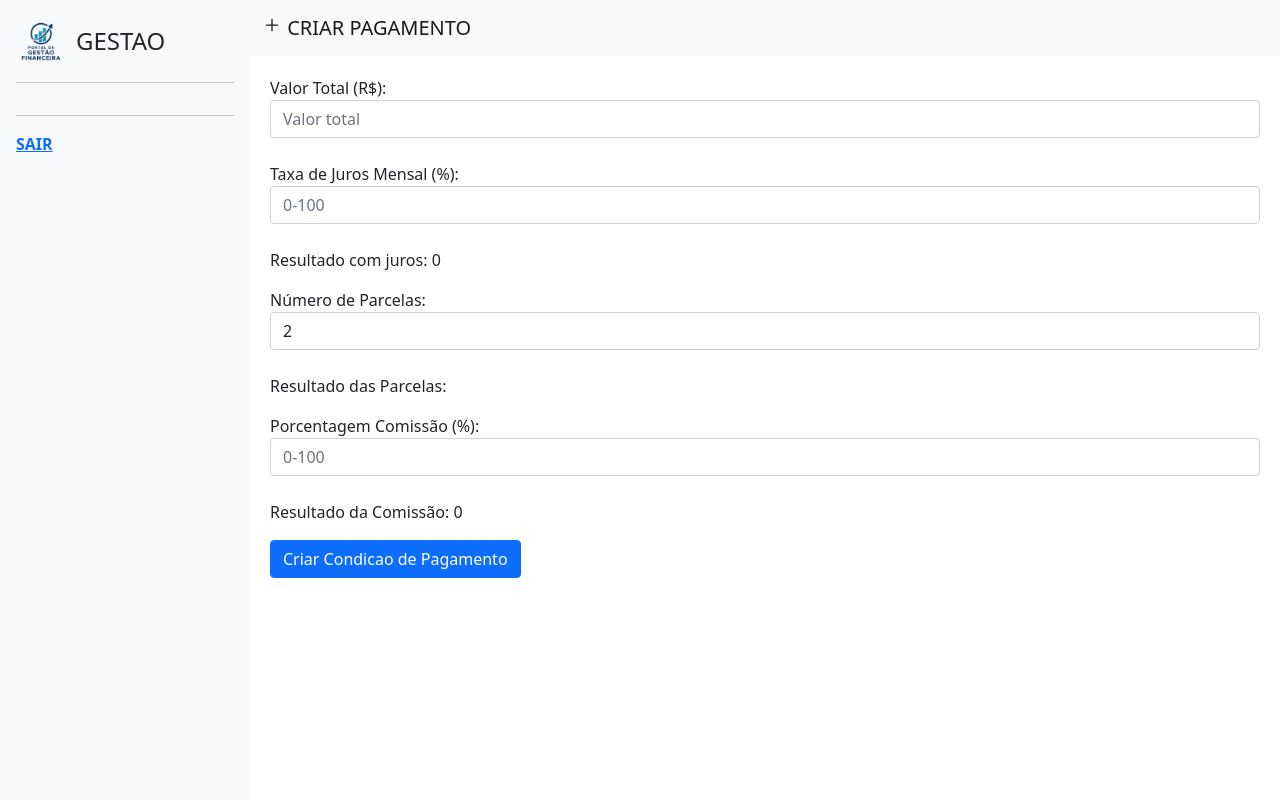
After one commit to luanajulia/FinansManager, a Flask app: page /criarpagamento in a window 1280 px wide. The commit adds this page. Run offline with Flask 3, Linux system fonts and the light colour scheme; the visitor is signed in with stand-in values (Sample User, id 1); data comes from the database, SQL or seed files in the repository; both versions use the stored data as it was after the commit; some libraries are stand-ins or nearby versions.

Commit message:
condicao de pagamento

```diff
--- a/FinansManager/criar_banco.py
+++ b/FinansManager/criar_banco.py
@@ -1,5 +1,5 @@
 from movimentacao import database, app
-from movimentacao.models import Cliente, Usuario, Movimentacao, Contrato
+from movimentacao.models import Cliente, Usuario, Movimentacao, Contrato, Pagamento
 
 with app.app_context():
     database.create_all()
--- a/FinansManager/movimentacao/forms.py
+++ b/FinansManager/movimentacao/forms.py
@@ -42,3 +42,10 @@ class FormContrato(FlaskForm):
     frequencia = StringField("Frequência:", validators=[DataRequired()])
     data = StringField("Data Início Contrato:", validators=[DataRequired()])
     botao_confirmacao = SubmitField("Criar Contrato")
+
+class FormPagamentos(FlaskForm):
+    valorTotal = StringField("Valor Total:", validators=[DataRequired()])
+    porcentagem = StringField("Taxa de Juros:", validators=[DataRequired()])
+    divisor = StringField("Número de Parcelas:", validators=[DataRequired()])
+    porcentagemComissao = StringField("Porcentagem Comissão:", validators=[DataRequired()])
+    botao_confirmacao = SubmitField("Criar Condicao de Pagamento")
--- a/FinansManager/movimentacao/routes.py
+++ b/FinansManager/movimentacao/routes.py
@@ -1,9 +1,9 @@
 # criar as rotas do nosso site (os links)
 from flask import flash,  render_template, request, url_for, redirect, session
 from movimentacao import app, database, bcrypt
-from movimentacao.models import Cliente, Usuario, Movimentacao, database, Contrato
+from movimentacao.models import Cliente, Usuario, Movimentacao, database, Contrato, Pagamento
 from flask_login import login_required, login_user, logout_user, current_user
-from movimentacao.forms import FormLogin, FormCriarConta, FormCliente, FormContrato
+from movimentacao.forms import FormLogin, FormCriarConta, FormCliente, FormContrato, FormPagamentos
 from werkzeug.utils import secure_filename
 import os
 import sqlite3 as sql
@@ -40,6 +40,30 @@ def homepage():
             login_user(usuario)
             return redirect(url_for("clientes"))
     return render_template("homepage.html", form=form_login)
+
+@app.route("/criarpagamento", methods=["GET", "POST"])
+def criar_pagamento():
+    form_criarpagamento = FormPagamentos()
+    user = Usuario.query.get(int(current_user.id))
+    usuarios = Usuario.query.filter(Usuario.nivel == "Vendedor").all()
+    if form_criarpagamento.validate_on_submit():
+        valor=int(request.form.get("valorTotal"))
+        juros=int(request.form.get("porcentagem"))
+        parcelas=int(request.form.get("divisor"))
+        porcentagem_comissao=int(request.form.get("porcentagemComissao"))
+
+        pagamento = Pagamento(valor_juros=int(((juros/100)*valor)+valor),
+                              valor=valor,
+                              juros=request.form.get("porcentagem"),
+                              parcelas=request.form.get("divisor"),
+                              result_parcelas=int((((juros/100)*valor)+valor) / parcelas),
+                              porcentagem_comissao=request.form.get("porcentagemComissao"),
+                              valor_comissao=int((porcentagem_comissao/100)*valor))
+
+        database.session.add(pagamento)
+        database.session.commit()
+        return redirect(url_for("pagamentos"))
+    return render_template("criarpagamentos.html", form=form_criarpagamento, usuarios=usuarios, user=user)
 
 @app.route("/criarconta", methods=["GET", "POST"])
 def criar_conta():
@@ -78,38 +102,41 @@ def criarcliente():
 
 @app.route("/criarcontrato", methods=["GET", "POST"])
 def criarcontrato():
+    pagamentos = database.session.query(Pagamento).all()
     form_criarcontrato = FormContrato()
     user = Usuario.query.get(int(current_user.id))
     usuarios = Cliente.query.order_by(Cliente.nome).all()
     if request.method == "POST":
-        valor=int(request.form.get("valorTotal"))
-        juros=int(request.form.get("porcentagem"))
-        frequencia=int(request.form.get("divisor"))
+        condioes = Pagamento.query.filter(Pagamento.id == request.form.get("condicao")).all()
+        valor=condioes[0].valor_juros
+        juros=condioes[0].juros
+        parcelas=condioes[0].result_parcelas
+        frequencia=condioes[0].parcelas
         contrato = Contrato(data=datetime.now().strftime('%d/%m/%Y %H:%M'),
-                            valor=(((juros/100)*valor)+valor),
-                            saldo=(((juros/100)*valor)+valor),
+                            valor=valor,
+                            saldo=juros,
                             juros=juros,
                             frequencia=frequencia,
                             status="Ativo",
                             ultimo_insert="Sem movimentação",
                             id_cliente=request.form.get("cliente"),
-                            parcelas=str(int((((juros/100)*valor)+valor))/frequencia),
+                            parcelas=parcelas,
                             pagamento=request.form.get("frequencia"))
         database.session.add(contrato)
         database.session.commit()
-        cursor.execute("UPDATE CLIENTE SET saldo = saldo-'"+str((((juros/100)*valor)+valor))+"' WHERE id = '"+request.form.get("cliente")+"'")
+        cursor.execute("UPDATE CLIENTE SET saldo = saldo-'"+str(valor)+"' WHERE id = '"+request.form.get("cliente")+"'")
         clientes = cursor.execute("SELECT * FROM CLIENTE where id = '"+request.form.get("cliente")+"'").fetchall()
         contrato=cursor.execute("SELECT * FROM CONTRATO where id_cliente = '"+request.form.get("cliente")+"' order by id desc limit 1").fetchall()
         for c in clientes:
             id_cliente = c[0]
             saldo = c[4]
-            valor_pago=(((juros/100)*valor)+valor)
+            valor_pago=valor
             for co in contrato:
                 id_contrato = co[0]
                 cursor.execute("INSERT INTO MOVIMENTACAO (id_cliente, data, valor_emprestado, usuario_insert, obs, ultimo_saldo, id_contrato) VALUES ('"+str(request.form.get("cliente"))+"', '"+datetime.now().strftime('%d/%m/%Y %H:%M')+"', '"+str(valor_pago)+"', '"+str(current_user.id)+"', 'Contrato Valor pego', '"+str(saldo)+"'-'"+str(valor_pago)+"', '"+str(id_contrato)+"')")
                 conn.commit()
                 return redirect(url_for("contratos"))
-    return render_template("criarcontrato.html", form=form_criarcontrato, usuarios=usuarios, user=user)
+    return render_template("criarcontrato.html", form=form_criarcontrato, usuarios=usuarios, user=user, pagamentos=pagamentos)
 
 @app.route("/criar_vendedor", methods=["GET", "POST"])
 def criar_vendedor():
@@ -183,6 +210,14 @@ def extrato(id):
     total_recebido = database.session.query(database.func.sum(Movimentacao.valor_pago)).filter(Movimentacao.id_cliente == id).first()
     total_saldo = database.session.query(database.func.sum(Cliente.saldo)).filter(Cliente.id == id).first()
     return render_template("extrato_cliente.html", movimentacoes_completas=movimentacoes, extr=extr, user=user, total_saida=total_saida,total_recebido=total_recebido, total_saldo=total_saldo)
+
+@app.route("/pagamentos")
+@login_required
+def pagamentos():
+    pag="pag"
+    user = Usuario.query.get(int(current_user.id))
+    pagamentos = database.session.query(Pagamento).all()
+    return render_template("pagamentos.html", pagamentos=pagamentos, pag=pag, user=user)
 
 @app.route("/clientes")
 @login_required
--- /dev/null
+++ b/FinansManager/movimentacao/templates/criarpagamentos.html
@@ -0,0 +1,87 @@
+{% extends "navbar.html" %}
+ {% block titlle %}
+      <ion-icon name="add-outline"></ion-icon>
+      CRIAR PAGAMENTO
+      {% endblock %}
+
+{% block body %}
+       {% block formulario %}
+
+        <form method="POST" class="popup">
+            {{ form.csrf_token }}
+            <label>Valor Total (R$):</label>
+            <input type="number" class="form-control" id="valorTotal" name="valorTotal" placeholder="Valor total" oninput="calcular(); atualizarComissoes()">
+            <br>
+            <label>Taxa de Juros Mensal (%):</label>
+            <input type="number" class="form-control"  id="porcentagem" name="porcentagem" min="0" max="100" placeholder="0-100" oninput="calcular()">
+            <br>
+            <p>Resultado com juros: <span id="resultado">0</span></p>
+            <label>Número de Parcelas:</label>
+            <input type="number" class="form-control" id="divisor" name="divisor" value="2" placeholder="Digite o divisor" oninput="realizarCalculo(); atualizarComissoes()">
+            <br>
+            <p>Resultado das Parcelas: <span id="resultadodois"></span></p>
+            <label>Porcentagem Comissão (%):</label>
+            <input type="number" class="form-control" id="porcentagemComissao" name="porcentagemComissao" min="0" max="100" placeholder="0-100" oninput="atualizarComissoes()">
+            <br>
+            <p>Resultado da Comissão: <span id="resultadoComissao">0</span></p>
+            {{ form.botao_confirmacao(class="btn btn-primary") }}
+
+
+        </form>
+          {% endblock %}
+
+        </div>
+    </div>
+  </body>
+<script>
+  function calcular() {
+    const p = parseFloat(document.getElementById('porcentagem').value) || 0;
+    const v = parseFloat(document.getElementById('valorTotal').value) || 0;
+    const res = ((p / 100) * v) + v;
+    const inteiro = Math.round(res);
+    document.getElementById('resultado').innerText = inteiro;
+    return inteiro;
+  }
+  function realizarCalculo() {
+    const inputDivisor = document.getElementById('divisor').value;
+    const divisor = Number(inputDivisor);
+
+    const valorParaDividir = calcular();
+
+    if (divisor !== 0) {
+        const resultado = Math.round(valorParaDividir / divisor);
+        document.getElementById('resultadodois').innerText = resultado;
+        return resultado;
+    } else {
+        alert("Não é possível dividir por zero!");
+        return 0;
+    }
+  }
+
+  function comissao() {
+    const p = parseFloat(document.getElementById('porcentagemComissao').value) || 0;
+    const v = parseFloat(document.getElementById('valorTotal').value) || 0;
+    const res = (p / 100) * v;
+    const inteiro = Math.round(res);
+    document.getElementById('resultadoComissao').innerText = inteiro;
+    return inteiro;
+  }
+
+  function comissao_mensal() {
+    const p = parseFloat(document.getElementById('porcentagemComissao').value) || 0;
+    const v = parseFloat(document.getElementById('valorTotal').value) || 0;
+    const divisor = Number(document.getElementById('divisor').value) || 1;
+    const comissaoTotal = (p / 100) * v;
+    const mensal = divisor !== 0 ? comissaoTotal / divisor : 0;
+    const inteiro = Math.round(mensal);
+    document.getElementById('resultadoComissaomes').innerText = inteiro;
+    return inteiro;
+  }
+
+  function atualizarComissoes() {
+    comissao();
+    comissao_mensal();
+  }
+
+</script>
+{% endblock %}
--- a/FinansManager/movimentacao/templates/navbar.html
+++ b/FinansManager/movimentacao/templates/navbar.html
@@ -15,7 +15,7 @@
  <script src="https://cdnjs.cloudflare.com/ajax/libs/jquery.mask/1.14.11/jquery.mask.min.js"></script>
  <script src="https://cdn.jsdelivr.net/npm/bootstrap@5.0.2/dist/js/bootstrap.bundle.min.js" integrity="sha384-MrcW6ZMFYlzcLA8Nl+NtUVF0sA7MsXsP1UyJoMp4YLEuNSfAP+JcXn/tWtIaxVXM" crossorigin="anonymous"></script>
  <title>{% block titulo %}
- GESTAO FINANCEIRA
+ GESTAO
  {% endblock %}</title>
 
     <style>
@@ -66,13 +66,13 @@
 
     <div class="offcanvas offcanvas-start bg-light" tabindex="-1" id="sidebarMenu" aria-labelledby="sidebarMenuLabel" style="width: 250px;">
         <div class="offcanvas-header">
-            <h5 class="offcanvas-title" id="sidebarMenuLabel">GESTAO FINANCEIRA</h5>
+            <h5 class="offcanvas-title" id="sidebarMenuLabel">GESTAO </h5>
             <button type="button" class="btn-close text-reset" data-bs-dismiss="offcanvas" aria-label="Close"></button>
         </div>
         <div class="offcanvas-body d-flex flex-column flex-shrink-0 p-3">
             <a href="/" class="d-flex align-items-center mb-3 mb-md-0 me-md-auto link-dark text-decoration-none">
                 <img src="{{ url_for('static', filename='fotos_site/LOGO.png') }}" width="50" height="50" >
-                <span class="fs-4" style="padding-left: 10px;">GESTAO FINANCEIRA</span>
+                <span class="fs-4" style="padding-left: 10px;">GESTAO </span>
             </a>
             <hr>
             {% if user.nivel == 'Administrador'  %}
@@ -151,6 +151,13 @@
                 <a href="{{ url_for('quitado') }}"  class="nav-link" ><ion-icon name="checkmark-outline"></ion-icon>QUITADOS </a>
                 {% endif %}
             </li>
+            <li>
+                {% if pag == "pag" %}
+                <a href="{{ url_for('pagamentos') }}"  class="nav-link active" ><ion-icon name="wallet-outline"></ion-icon> PAGAMENTOS </a>
+                {% else %}
+                <a href="{{ url_for('pagamentos') }}"  class="nav-link" ><ion-icon name="wallet-outline"></ion-icon>PAGAMENTOS </a>
+                {% endif %}
+            </li>
         </ul>
         {% endif %}
             <hr>
@@ -163,7 +170,7 @@
     <div class="d-none d-lg-flex flex-column flex-shrink-0 p-3 bg-light sidebar">
         <a href="/" class="d-flex align-items-center mb-3 mb-md-0 me-md-auto link-dark text-decoration-none">
             <img src="{{ url_for('static', filename='fotos_site/LOGO.png') }}" width="50" height="50" >
-            <span class="fs-4" style="padding-left: 10px;">GESTAO FINANCEIRA</span>
+            <span class="fs-4" style="padding-left: 10px;">GESTAO </span>
         </a>
         <hr>
         {% if user.nivel == 'Administrador'  %}
@@ -211,6 +218,13 @@
                 <a href="{{ url_for('quitado') }}"  class="nav-link" ><ion-icon name="checkmark-outline"></ion-icon>QUITADOS </a>
                 {% endif %}
             </li>
+            <li>
+                {% if pag == "pag" %}
+                <a href="{{ url_for('pagamentos') }}"  class="nav-link active" ><ion-icon name="wallet-outline"></ion-icon> PAGAMENTOS </a>
+                {% else %}
+                <a href="{{ url_for('pagamentos') }}"  class="nav-link" ><ion-icon name="wallet-outline"></ion-icon> PAGAMENTOS </a>
+                {% endif %}
+            </li>
         </ul>
         {% elif user.nivel == 'Vendedor'  %}
         <ul class="nav nav-pills flex-column mb-auto">
@@ -227,6 +241,13 @@
                 <a href="{{ url_for('contratos') }}"  class="nav-link active" ><ion-icon name="document-outline"></ion-icon> CONTRATOS </a>
                 {% else %}
                 <a href="{{ url_for('contratos') }}"  class="nav-link" ><ion-icon name="document-outline"></ion-icon> CONTRATOS </a>
+                {% endif %}
+            </li>
+            <li>
+                {% if pag == "pag" %}
+                <a href="{{ url_for('pagamentos') }}"  class="nav-link active" ><ion-icon name="wallet-outline"></ion-icon> PAGAMENTOS </a>
+                {% else %}
+                <a href="{{ url_for('pagamentos') }}"  class="nav-link" ><ion-icon name="wallet-outline"></ion-icon> PAGAMENTOS </a>
                 {% endif %}
             </li>
         </ul>
```
Also changed, not shown: FinansManager/movimentacao/models.py (+10 -0 lines), FinansManager/movimentacao/templates/criarcontrato.html (+7 -14 lines), FinansManager/movimentacao/templates/pagamentos.html (added, +36 -0 lines), FinansManager/instance/comunidade.db.
